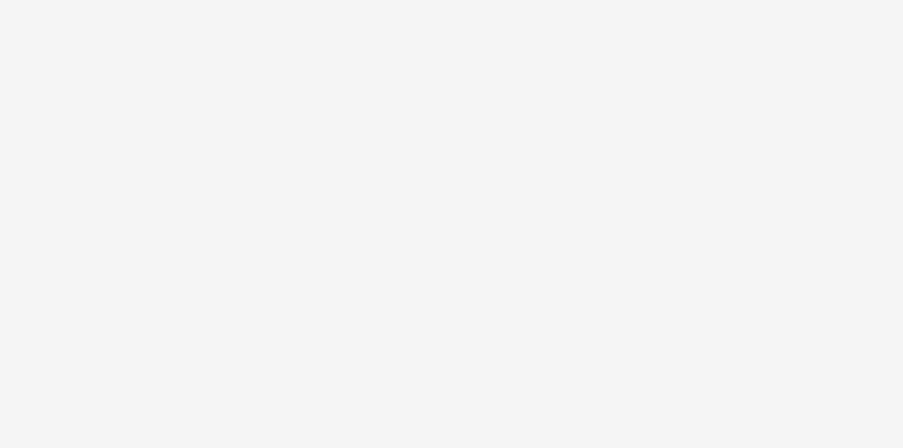
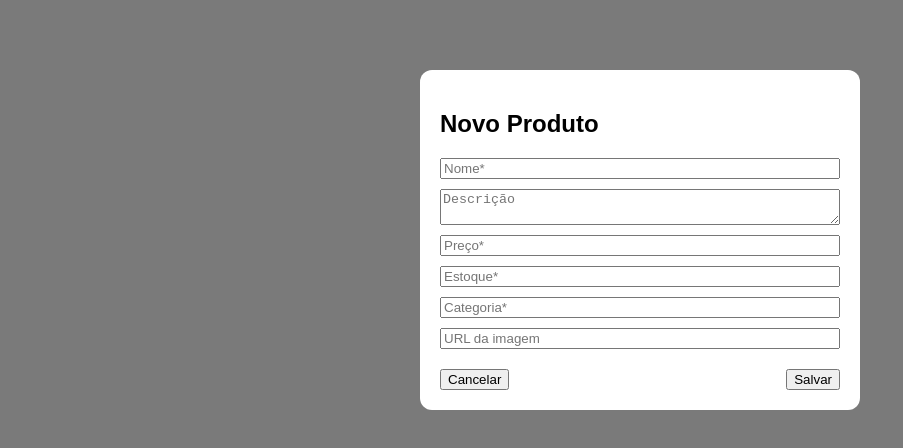
Before and after one commit to CBacelarM/Catalogo_Produtos, a React (Vite) app in the folder Frontend/catalogo-produtos-frontend/: page / in a window 1280 px wide. Both pictures are taken after typing "Sample" into the empty fields and a click on the button "+ Novo Produto". Shown: the part 160-608 px from the top of the page, without its empty margins (0-903 px from the left). Built offline with nearby package versions, Linux system fonts and the light colour scheme; no server answers.

Commit message:
feat: Implementa modal de cadastro de produto
Fiz a criação do modal de cadastro com:
- Formulário completo
- Validações
- Preview de imagem
- Integração com API (POST)

Integração com Home e Header para abertura e atualização da lista

```diff
--- a/Frontend/catalogo-produtos-frontend/src/components/Header.jsx
+++ b/Frontend/catalogo-produtos-frontend/src/components/Header.jsx
@@ -1,4 +1,4 @@
-function Header({ onSearch, onCategoriaChange }) {
+function Header({ onSearch, onCategoriaChange, onNewProduct }) {
   return (
     <div style={styles.container}>
       <h1 style={styles.title}>🏪 Catálogo de Produtos</h1>
@@ -18,8 +18,8 @@ function Header({ onSearch, onCategoriaChange }) {
           <option value="Alimentos">Alimentos</option>
         </select>
 
-        <button style={styles.button}>
-          + Novo Produto
+        <button onClick={onNewProduct} style={styles.button}>
+        + Novo Produto
         </button>
       </div>
     </div>
--- /dev/null
+++ b/Frontend/catalogo-produtos-frontend/src/components/ProductModal.jsx
@@ -0,0 +1,137 @@
+import { useState } from "react";
+import api from "../services/api";
+
+function ProductModal({ isOpen, onClose, onCreated }) {
+  const [form, setForm] = useState({
+    nome: "",
+    descricao: "",
+    preco: "",
+    estoque: "",
+    categoria: "",
+    imagemUrl: ""
+  });
+
+  const [errors, setErrors] = useState({});
+
+  if (!isOpen) return null;
+
+  function handleChange(e) {
+    setForm({ ...form, [e.target.name]: e.target.value });
+  }
+
+  function validate() {
+    let newErrors = {};
+
+    if (!form.nome) newErrors.nome = "Nome é obrigatório";
+    if (form.nome.length > 100) newErrors.nome = "Máx 100 caracteres";
+
+    if (!form.preco || form.preco <= 0)
+      newErrors.preco = "Preço deve ser maior que 0";
+
+    if (form.estoque === "" || form.estoque < 0)
+      newErrors.estoque = "Estoque não pode ser negativo";
+
+    if (!form.categoria)
+      newErrors.categoria = "Categoria obrigatória";
+
+    setErrors(newErrors);
+    return Object.keys(newErrors).length === 0;
+  }
+
+  async function handleSubmit(e) {
+    e.preventDefault();
+
+    if (!validate()) return;
+
+    try {
+      await api.post("/produtos", {
+        ...form,
+        preco: Number(form.preco),
+        estoque: Number(form.estoque),
+        ativo: true
+      });
+
+      onCreated();
+      onClose();
+    } catch (err) {
+      console.error(err);
+    }
+  }
+
+  return (
+    <div style={styles.overlay}>
+      <div style={styles.modal}>
+        <h2>Novo Produto</h2>
+
+        <form onSubmit={handleSubmit} style={styles.form}>
+
+          <input name="nome" placeholder="Nome*" onChange={handleChange} />
+          {errors.nome && <span>{errors.nome}</span>}
+
+          <textarea name="descricao" placeholder="Descrição" onChange={handleChange} />
+
+          <input name="preco" type="number" placeholder="Preço*" onChange={handleChange} />
+          {errors.preco && <span>{errors.preco}</span>}
+
+          <input name="estoque" type="number" placeholder="Estoque*" onChange={handleChange} />
+          {errors.estoque && <span>{errors.estoque}</span>}
+
+          <input name="categoria" placeholder="Categoria*" onChange={handleChange} />
+          {errors.categoria && <span>{errors.categoria}</span>}
+
+          <input name="imagemUrl" placeholder="URL da imagem" onChange={handleChange} />
+
+          {form.imagemUrl && (
+            <img
+              src={form.imagemUrl}
+              alt="preview"
+              style={{ width: "100px", marginTop: "10px" }}
+            />
+          )}
+
+          <div style={styles.buttons}>
+            <button type="button" onClick={onClose}>
+              Cancelar
+            </button>
+
+            <button type="submit">
+              Salvar
+            </button>
+          </div>
+        </form>
+      </div>
+    </div>
+  );
+}
+
+const styles = {
+  overlay: {
+    position: "fixed",
+    top: 0,
+    left: 0,
+    width: "100%",
+    height: "100%",
+    background: "rgba(0,0,0,0.5)",
+    display: "flex",
+    justifyContent: "center",
+    alignItems: "center"
+  },
+  modal: {
+    background: "#fff",
+    padding: "20px",
+    borderRadius: "12px",
+    width: "400px"
+  },
+  form: {
+    display: "flex",
+    flexDirection: "column",
+    gap: "10px"
+  },
+  buttons: {
+    display: "flex",
+    justifyContent: "space-between",
+    marginTop: "10px"
+  }
+};
+
+export default ProductModal;
--- a/Frontend/catalogo-produtos-frontend/src/pages/Home.jsx
+++ b/Frontend/catalogo-produtos-frontend/src/pages/Home.jsx
@@ -2,28 +2,36 @@ import { useEffect, useState } from "react";
 import api from "../services/api";
 import ProductCard from "../components/ProductCard";
 import Header from "../components/Header";
+import ProductModal from "../components/ProductModal";
 
 function Home() {
   const [produtos, setProdutos] = useState([]);
   const [busca, setBusca] = useState("");
   const [categoria, setCategoria] = useState("");
+  const [openModal, setOpenModal] = useState(false);
 
-  useEffect(() => {
+  function loadProdutos() {
     api.get("/produtos", {
       params: {
         nome: busca,
         categoria: categoria
       }
     })
-      .then(response => setProdutos(response.data))
-      .catch(error => console.error(error));
+      .then(res => setProdutos(res.data))
+      .catch(err => console.error(err));
+  }
+
+  useEffect(() => {
+    loadProdutos();
   }, [busca, categoria]);
 
   return (
     <div style={{ padding: "20px" }}>
+
       <Header
         onSearch={setBusca}
         onCategoriaChange={setCategoria}
+        onNewProduct={() => setOpenModal(true)}
       />
 
       <div style={{ display: "flex", gap: "20px", flexWrap: "wrap" }}>
@@ -31,6 +39,13 @@ function Home() {
           <ProductCard key={p.id} produto={p} />
         ))}
       </div>
+
+      <ProductModal
+        isOpen={openModal}
+        onClose={() => setOpenModal(false)}
+        onCreated={loadProdutos}
+      />
+
     </div>
   );
 }
```
